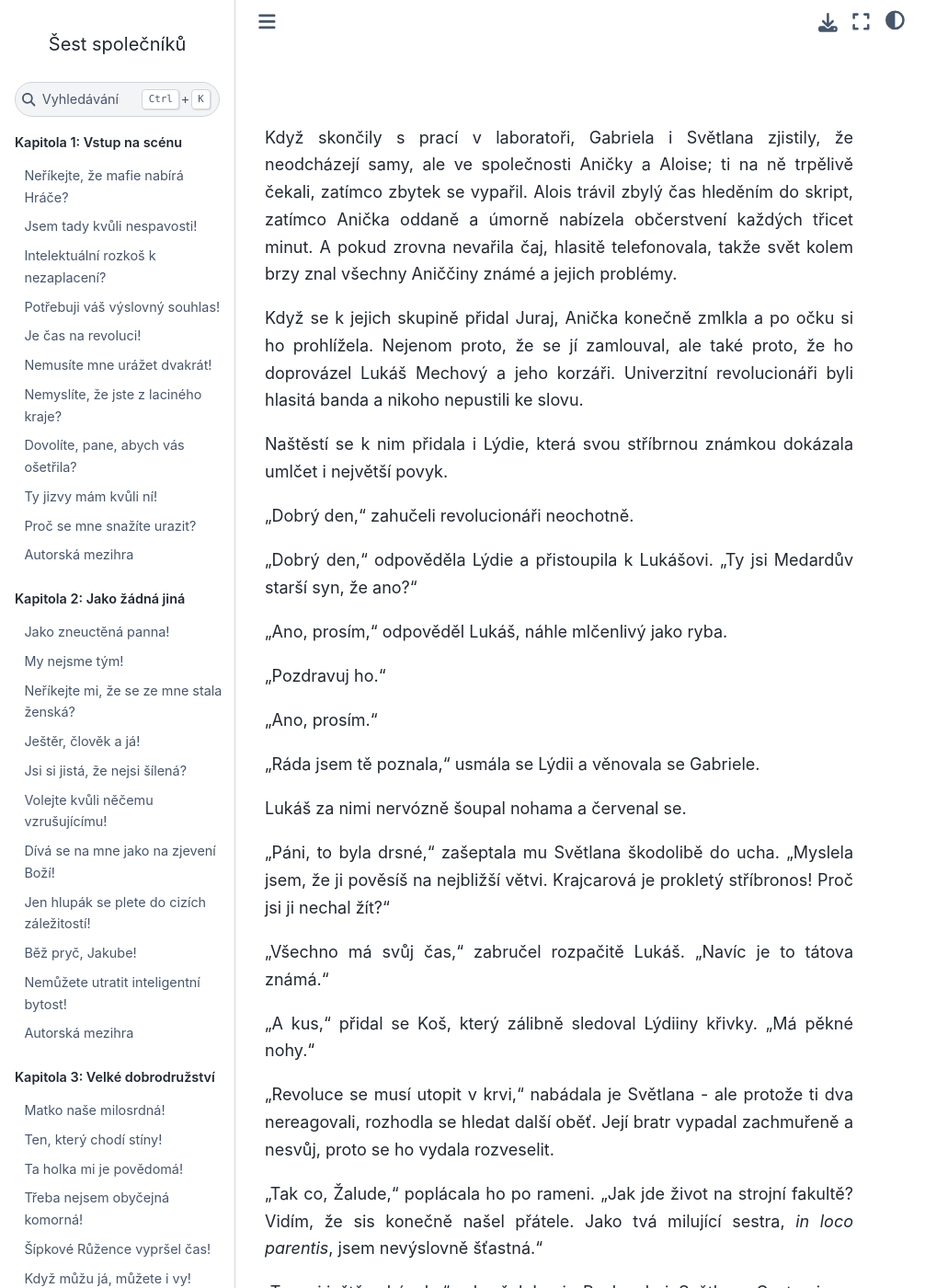
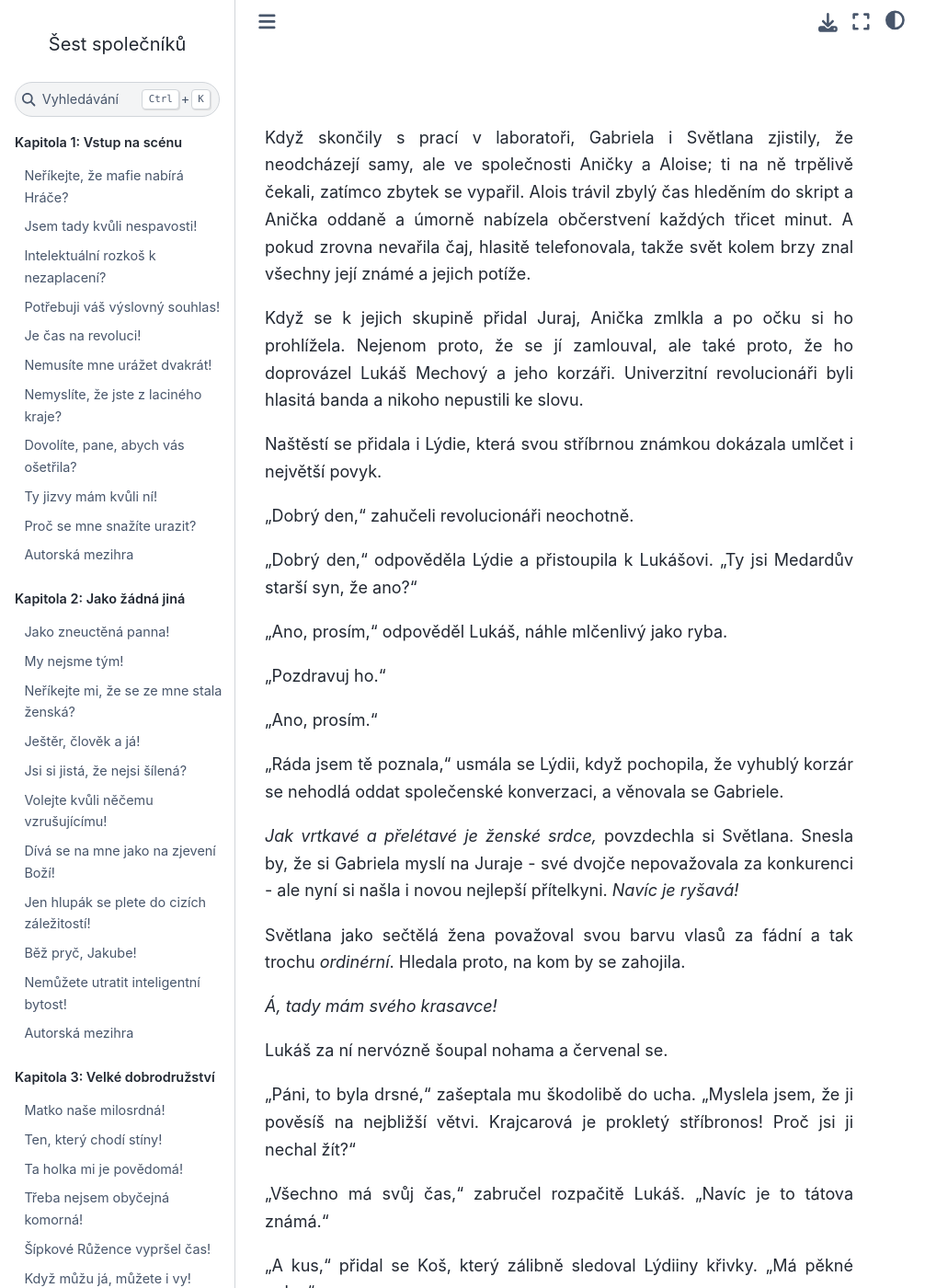
Before and after one commit to hanpari/sest-spolecniku, a Sphinx documentation site: the page built from source/sest_spolecniku/009-herecke-etudy/07.md, in a window 1280 px wide and 1400 px high. Shown: the whole window at 92% size, without its empty margins (0-1031 px from the left). Built offline with Sphinx 7.4.7 and the Sphinx Book theme 1.1.4, drawn with Linux system fonts in a browser that asks for light colours; pages that are not in the unit, such as notebooks, are missing from menus; some of the changed text lies outside the part shown.

Commit message:
Pohorseni

```diff
--- a/source/sest_spolecniku/009-herecke-etudy/07.md
+++ b/source/sest_spolecniku/009-herecke-etudy/07.md
@@ -1,10 +1,10 @@
 #
 
-Když skončily s prací v laboratoři, Gabriela i Světlana zjistily, že neodcházejí samy, ale ve společnosti Aničky a Aloise; ti na ně trpělivě čekali, zatímco zbytek se vypařil. Alois trávil zbylý čas hleděním do skript, zatímco Anička oddaně a úmorně nabízela občerstvení každých třicet minut. A pokud zrovna nevařila čaj, hlasitě telefonovala, takže svět kolem brzy znal všechny Aniččiny známé a jejich problémy.
+Když skončily s prací v laboratoři, Gabriela i Světlana zjistily, že neodcházejí samy, ale ve společnosti Aničky a Aloise; ti na ně trpělivě čekali, zatímco zbytek se vypařil. Alois trávil zbylý čas hleděním do skript a Anička oddaně a úmorně nabízela občerstvení každých třicet minut. A pokud zrovna nevařila čaj, hlasitě telefonovala, takže svět kolem brzy znal všechny její známé a jejich potíže.
 
-Když se k jejich skupině přidal Juraj, Anička konečně zmlkla a po očku si ho prohlížela. Nejenom proto, že se jí zamlouval, ale také proto, že ho doprovázel Lukáš Mechový a jeho korzáři. Univerzitní revolucionáři byli hlasitá banda a nikoho nepustili ke slovu.
+Když se k jejich skupině přidal Juraj, Anička zmlkla a po očku si ho prohlížela. Nejenom proto, že se jí zamlouval, ale také proto, že ho doprovázel Lukáš Mechový a jeho korzáři. Univerzitní revolucionáři byli hlasitá banda a nikoho nepustili ke slovu.
 
-Naštěstí se k nim přidala i Lýdie, která svou stříbrnou známkou dokázala umlčet i největší povyk.
+Naštěstí se přidala i Lýdie, která svou stříbrnou známkou dokázala umlčet i největší povyk.
 
 "Dobrý den," zahučeli revolucionáři neochotně.
 
@@ -16,11 +16,17 @@
 
 "Ano, prosím."
 
-"Ráda jsem tě poznala," usmála se Lýdii a věnovala se Gabriele.
+"Ráda jsem tě poznala," usmála se Lýdii, když pochopila, že vyhublý korzár se nehodlá oddat společenské konverzaci, a věnovala se Gabriele.
 
-Lukáš za nimi nervózně šoupal nohama a červenal se.
+*Jak vrtkavé a přelétavé je ženské srdce,* povzdechla si Světlana. Snesla by, že si Gabriela myslí na Juraje - své dvojče nepovažovala za konkurenci - ale nyní si našla i novou nejlepší přítelkyni. *Navíc je ryšavá!*
 
-"Páni, to byla drsné," zašeptala mu Světlana škodolibě do ucha. "Myslela jsem, že ji pověsíš na nejbližší větvi. Krajcarová je prokletý stříbronos! Proč jsi ji nechal žít?"
+Světlana jako sečtělá žena považoval svou barvu vlasů za fádní a tak trochu *ordinérní*. Hledala proto, na kom by se zahojila.
+
+*Á, tady mám svého krasavce!*
+
+Lukáš za ní nervózně šoupal nohama a červenal se.
+
+"Páni, to byla drsné," zašeptala mu škodolibě do ucha. "Myslela jsem, že ji pověsíš na nejbližší větvi. Krajcarová je prokletý stříbronos! Proč jsi ji nechal žít?"
 
 "Všechno má svůj čas," zabručel rozpačitě Lukáš. "Navíc je to tátova známá."
 
@@ -30,11 +36,11 @@
 
 "Tak co, Žalude," poplácala ho po rameni. "Jak jde život na strojní fakultě? Vidím, že sis konečně našel přátele. Jako tvá milující sestra, *in loco parentis*, jsem nevýslovně šťastná."
 
-"Tys mi ještě scházela," zabručel Juraj. "Poslouchej, Světlano. Cestou jsem potkal našeho tátu a měl jsem s ním delší rozhovor."
+"Tys mi ještě scházela," zabručel Juraj. "Poslouchej, nádhero, cestou jsem potkal našeho tátu a měl jsem s ním delší rozhovor."
 
 Světlana okamžitě ztratila zájem.
 
-"Blahopřeji," usekla, "také pozdravuji. A ať mi laskavě nevolá. Proč neobtěžoval tebe?"
+"Blahopřeji," usekla, "že pozdravuji. A ať mi laskavě nevolá. Proč neobtěžuje tebe?"
 
 "Neměl číslo."
 
@@ -56,13 +62,13 @@
 
 "Koho?"
 
-Právě procházeli univerzitní branou. U zdi, čerstvě počmárané novou dávkou šibenic a kosočtverců - nejen Lukášovi korzáři se činili - postával vysoký muž s nepřístupným výrazem. Opozdilí studenti ho obcházeli obloukem jako vzteklého psa, kterého někdo zapomněl odvázat od sloupu.
+Právě procházeli univerzitní branou. U zdi, čerstvě počmárané novou dávkou šibenic a kosočtverců - nejen Lukášovi korzáři se činili - postával vysoký šedivý muž s nepřístupným výrazem. Opozdilí studenti Záviše obcházeli obloukem jako vzteklého psa, kterého někdo zapomněl odvázat od sloupu.
 
-"Jeho," kývla Světlana bradou. "Náš paranoidní Šupák už věrně čeká. Zkus mu navrhnout, že se oddělíš od smečky a on i vysvětlí, proč to není nápad hodný tvého génia. Navíc, já jsem u Mechových spokojená. Že, Lukáši? Miluješ mne, Lukáši?"
+"Jeho," kývla Světlana bradou. "Náš paranoidní Šupák už věrně čeká. Zkus mu navrhnout, že se oddělíš od smečky a on ti vysvětlí, proč to není nápad hodný tvého génia. Navíc, já jsem u Mechových spokojená. Že, Lukáši? Haló! Miluješ mne, Lukáši? Nechceš, abych tě opustila, že ne?"
 
 "Zalez, Trojáková!"
 
-"Náš vztah se zlepšuje každým dnem," zahihňala se Světlana a tiše dodala. "Divadlo začíná! Sleduj!"
+"Náš vztah se zlepšuje každým dnem," zahihňala se a tiše dodala. "Divadlo začíná! Sleduj!"
 
 Jako vždy, aby dali najevo svou náklonnost, Lýdie se Závišem se pozdravili, neochotně se objali a velice obřadně se políbili.
 
@@ -70,4 +76,32 @@
 
 "Nech je být," zabručel Juraj. "Byla bys raději, kdyby ji zmermomocnil tady na lavičce?"
 
-"Byla," přiznala Světlana a vykročila dopředu. "Chcete, vy dva, ukázat, jak se to dělá?"
+"Byla," přiznala Světlana a vykročila dopředu. "Chcete, vy dva, ukázat, jak se ocucávat věrohodně?"
+
+"S radostí."
+
+Na rozdíl od Lukáše nebo Juraje, které její vyzývavé chování přivádělo do rozpaků, Záviš pouze natáhl ruce s jasným gestem: "Tady mne máš. Pouč mne."
+
+*Že jsem nedržela zobák! Zapomněla jsem, že Šupák nezná stud.*
+
+Světlana se zarazila a prohlásila: "Ani náhodou. Lýdie by mi nikdy neodpustila."
+
+"Žádné obavy," ujistila ji rusovláska a s viditelnou úlevou odstoupila stranou. "Nejsem ani za mák žárlivá. Posluž si."
+
+*Mám se líbat na veřejnosti se Šupákem? Jak šokující!*
+
+Pokud by něco nesnesla, pak pomyšlení, že by nad ní někdo měl navrch. Zrudnout rozpaky bylo něco, co dělaly stydlivé holky jako Kopretina. *Osudová žena si vždycky poradí.*
+
+Přistoupila k Závišovi, položila mu dlaně na tvář a sklonila se k jeho rtům. Ten dotek zůstal chladný a neosobní, jako se tisknout k panákovi k výstavní skříni, zkrátka kůže na kůži. "Musíš se víc snažit, kamaráde," zašeptala. "Nebuď takové dřevo."
+
+"Je to lepší než se mnou, miláčku?"
+
+Zvědavá Lýdie je sledovala. V zelených očích měla zájem vědce, který zkoumá zvyky cizího živočišného druhu.
+
+"Máš se dusit žárlivostí," napomenula ji Světlana. *Co to s těmi stříbrnými je? Copak neumí alespoň předstírat?*
+
+Protože pocházeli z herecké rodiny, Světlana i Juraj uměli věrohodně zahrát duševní rozpoložení, které se od nich očekávalo. Ne každý se ale namáhal.
+
+Juraj se suše zasmál a zopakoval její předchozí slova: "Ta strhující vášeň! Burácející plamen lásky!"
+
+"Ještě jsem neskončila," odsekla. K její úlevě se ne každý k jejímu představení stavěl lhostejně. Anička se otáčela na místě, jako by sháněla svědky pro své pohoršení. Lukáš a jeho korzáři zapomněli i potahovat z cigaret, jak je zaujala.
```
Also changed, not shown: other parts of source/sest_spolecniku/009-herecke-etudy/07.md (+1 -1 lines).
